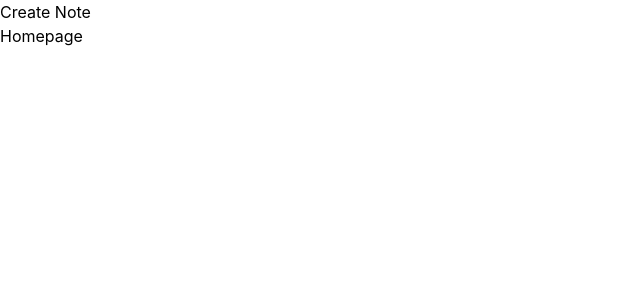
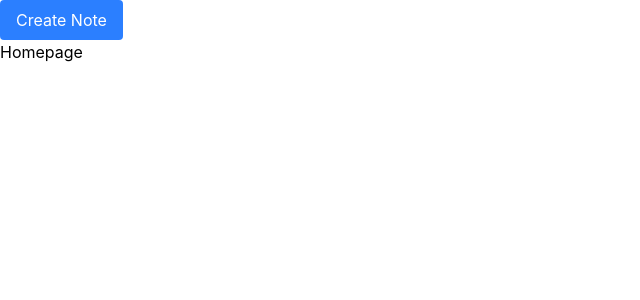
Before and after one commit to brandonmay-dev/jotli, a React app in the folder frontend/: page / in a window 1280 px wide. Shown: the top 300 px of the page, without its empty margins (0-640 px from the left). Built offline with nearby package versions, Linux system fonts and the light colour scheme; the HTML template or start-up script is replaced by a standard one.

Commit message:
Test CSS connection

```diff
--- a/frontend/src/App.jsx
+++ b/frontend/src/App.jsx
@@ -4,11 +4,15 @@ import HomePage from "./pages/HomePage";
 import CreatePage from "./pages/CreatePage";
 import NoteDetailPage from "./pages/NoteDetailPage";
 import toast from "react-hot-toast";
+import "./index.css";
 
 const App = () => {
   return (
     <div>
-      <button onClick={() => toast.success("Note created successfully!")}>
+      <button
+        onClick={() => toast.success("Note created successfully!")}
+        className="bg-blue-500 text-white px-4 py-2 rounded"
+      >
         Create Note
       </button>
       <Routes>
```
